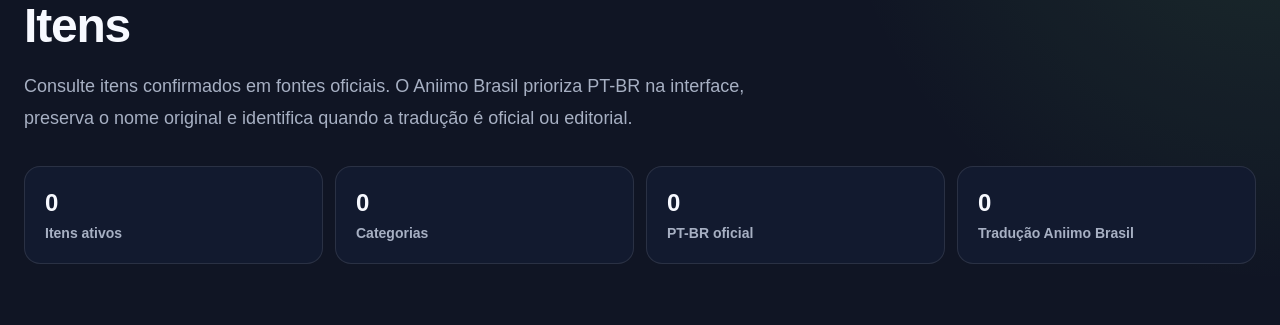
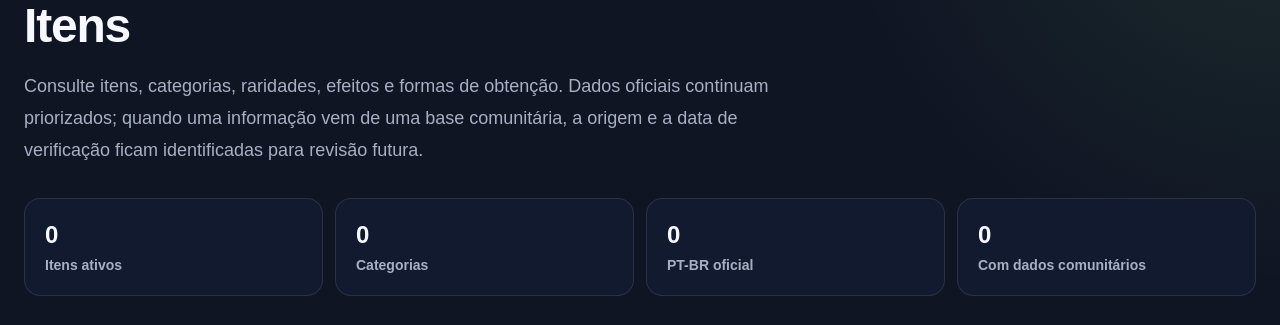
Before and after one commit to lucianofreire29/aniimo-hub-br, a Next.js app: page /itens in a window 1280 px wide. Shown: the part 165-490 px from the top of the page. Built offline with nearby package versions, Linux system fonts and the light colour scheme; no server answers; the database is empty.

Commit message:
feat: atualiza visão geral do catálogo de itens

```diff
--- a/src/app/itens/page.tsx
+++ b/src/app/itens/page.tsx
@@ -6,16 +6,15 @@
 
 export const metadata = {
   title: "Itens | Aniimo Brasil",
-  description: "Catálogo de itens do Aniimo Brasil com dados organizados a partir de fontes oficiais.",
+  description:
+    "Catálogo de itens do Aniimo Brasil com dados oficiais e comunitários rastreáveis, raridade, categorias e referências.",
 };
 
 export default async function ItemsPage() {
   const items = await getItemsCatalog();
   const categories = new Set(items.map((item) => item.categoria?.slug).filter(Boolean)).size;
   const officialTranslations = items.filter((item) => item.nomePtBrOrigem === "OFICIAL").length;
-  const aniimoBrasilTranslations = items.filter(
-    (item) => item.nomePtBrOrigem === "ANIIMO_BRASIL",
-  ).length;
+  const communityItems = items.filter((item) => item.temDadosComunitarios).length;
 
   return (
     <SiteShell>
@@ -28,7 +27,7 @@
               </p>
               <h1 className="mt-3 text-4xl font-black tracking-tight sm:text-5xl">Itens</h1>
               <p className="mt-5 text-lg leading-8 text-[var(--muted)]">
-                Consulte itens confirmados em fontes oficiais. O Aniimo Brasil prioriza PT-BR na interface, preserva o nome original e identifica quando a tradução é oficial ou editorial.
+                Consulte itens, categorias, raridades, efeitos e formas de obtenção. Dados oficiais continuam priorizados; quando uma informação vem de uma base comunitária, a origem e a data de verificação ficam identificadas para revisão futura.
               </p>
             </div>
 
@@ -36,7 +35,7 @@
               <SummaryCard label="Itens ativos" value={items.length} />
               <SummaryCard label="Categorias" value={categories} />
               <SummaryCard label="PT-BR oficial" value={officialTranslations} />
-              <SummaryCard label="Tradução Aniimo Brasil" value={aniimoBrasilTranslations} />
+              <SummaryCard label="Com dados comunitários" value={communityItems} />
             </div>
           </div>
         </section>
```
